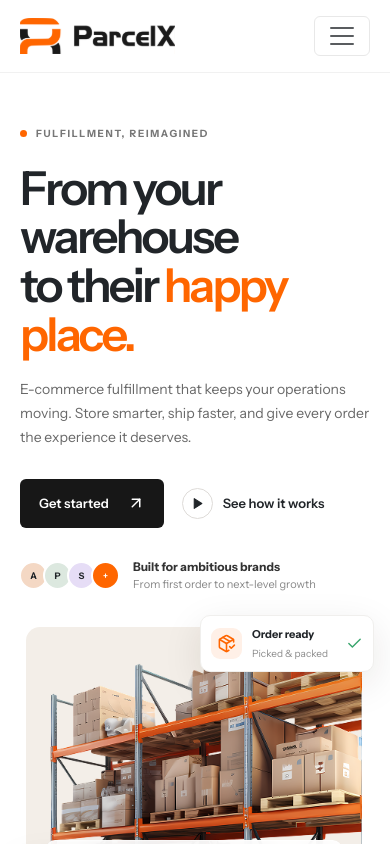
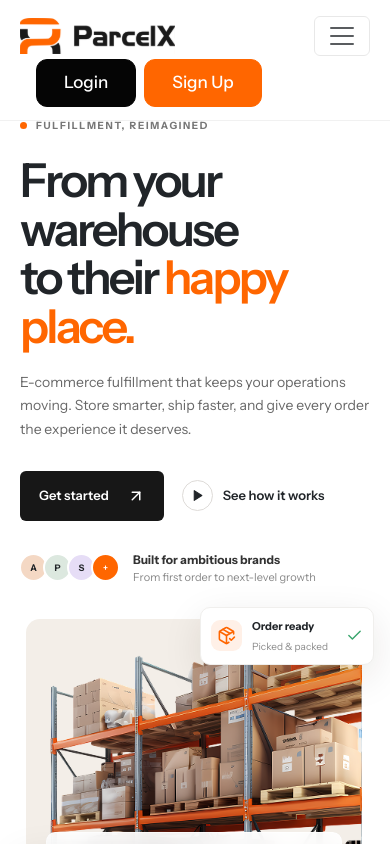
Before and after one commit to anshulsaxena21/px-new-pages, a React (Vite) app: page / in a window 390 px wide. Shown: the top 844 px of the page. Built offline with nearby package versions, Linux system fonts and the light colour scheme.

Commit message:
Fix header CTA spacing and keep navigation fixed on scroll

```diff
--- a/src/styles/legacy-header-footer.css
+++ b/src/styles/legacy-header-footer.css
@@ -475,3 +475,37 @@ body {
     height: 40px;
   }
 }
+
+
+/* Header spacing and fixed positioning refinements */
+.sticky-top {
+  position: fixed;
+  top: 0;
+  left: 0;
+  right: 0;
+  width: 100%;
+  z-index: 1030;
+}
+
+.sticky-top .navbar > .container-fluid > .d-lg-block.d-none {
+  display: flex !important;
+  flex: 0 0 auto;
+  align-items: center;
+  margin-left: clamp(16px, 1.6vw, 28px);
+}
+
+.fulfillment-page > .sticky-top + .hero {
+  margin-top: 74px;
+}
+
+@media (max-width: 991.98px) {
+  .fulfillment-page > .sticky-top + .hero {
+    margin-top: 70px;
+  }
+}
+
+@media (max-width: 575.98px) {
+  .fulfillment-page > .sticky-top + .hero {
+    margin-top: 64px;
+  }
+}
```
